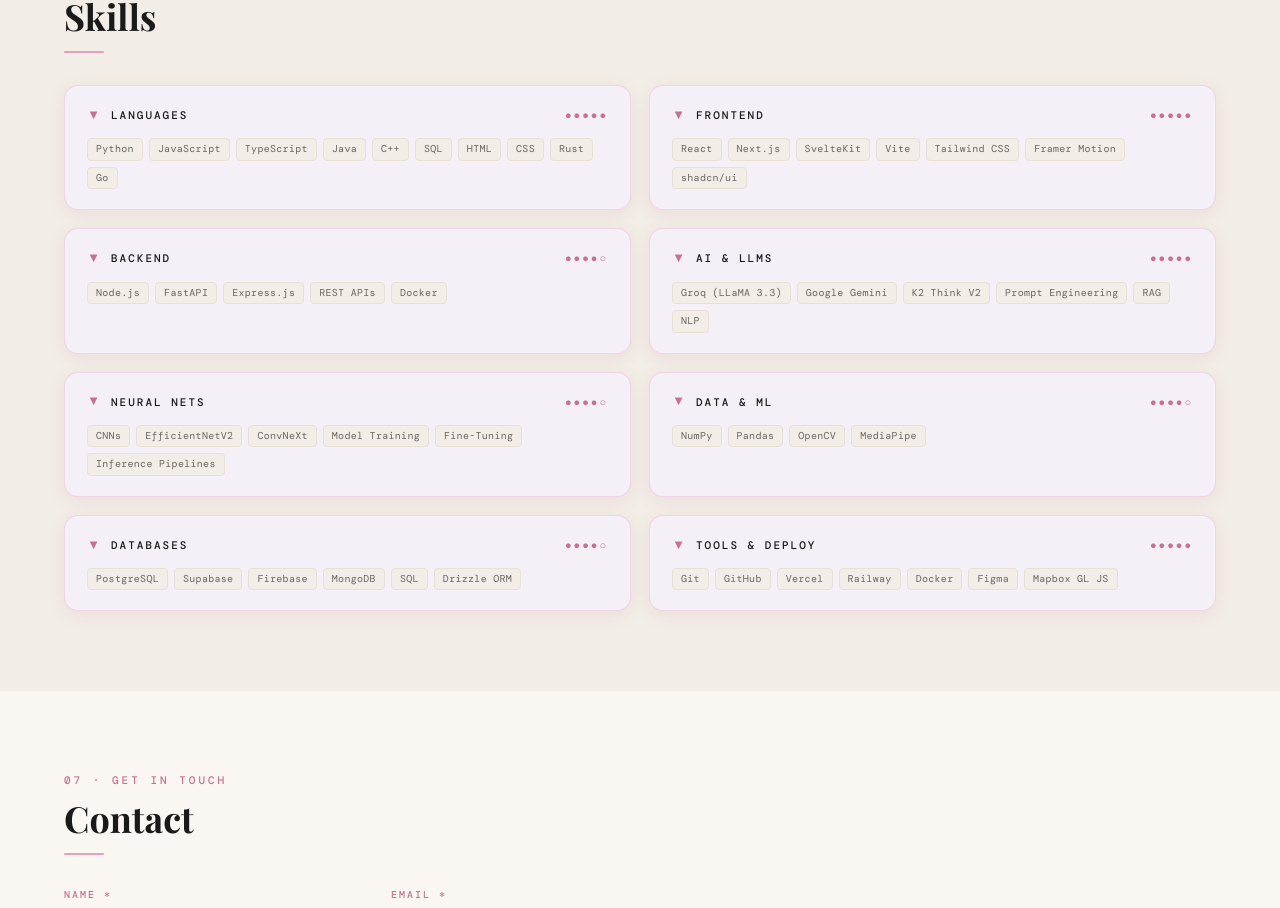
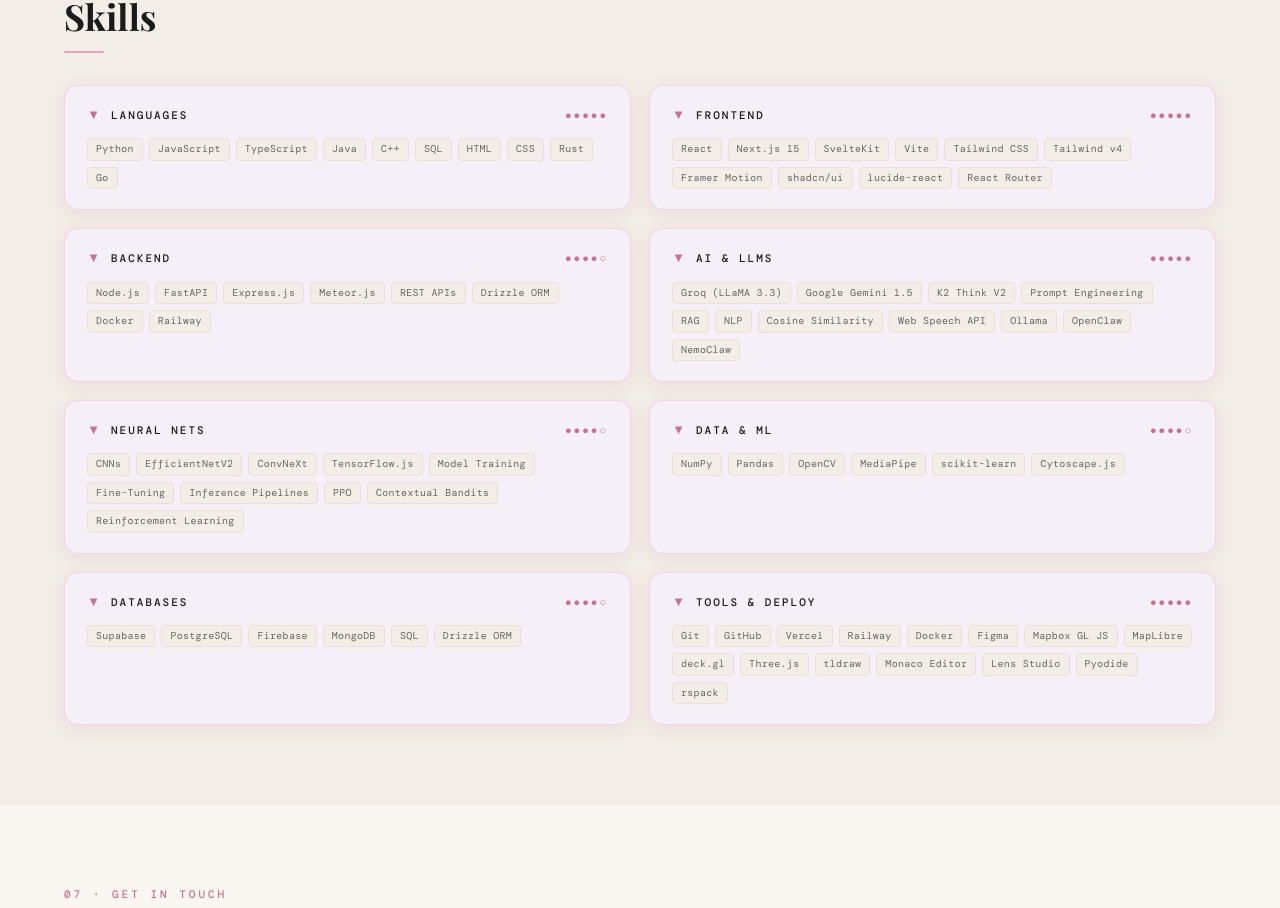
Before and after one commit to nylaimanii/nyla-portfolio, a React (Vite) app: page / in a window 1280 px wide. Shown: the part 6685-7593 px from the top of the page. Built offline with nearby package versions, Linux system fonts and the light colour scheme; a web font is replaced by a local one.

Commit message:
update skills to reflect all current work
Co-Authored-By: Claude Opus 5 (1M context) <noreply@anthropic.com>

```diff
--- a/src/constants/data.js
+++ b/src/constants/data.js
@@ -12,25 +12,56 @@ export const personalInfo = {
 };
 
 export const skills = {
-  languages: ["Python", "JavaScript", "TypeScript", "Java", "C++", "SQL", "HTML", "CSS", "Rust", "Go"],
-  frontend: ["React", "Next.js", "SvelteKit", "Vite", "Tailwind CSS", "Framer Motion", "shadcn/ui"],
-  backend: ["Node.js", "FastAPI", "Express.js", "REST APIs", "Docker"],
-  ai: ["Groq (LLaMA 3.3)", "Google Gemini", "K2 Think V2", "Prompt Engineering", "RAG", "NLP"],
-  neural: ["CNNs", "EfficientNetV2", "ConvNeXt", "Model Training", "Fine-Tuning", "Inference Pipelines"],
-  data: ["NumPy", "Pandas", "OpenCV", "MediaPipe"],
-  databases: ["PostgreSQL", "Supabase", "Firebase", "MongoDB", "SQL", "Drizzle ORM"],
-  tools: ["Git", "GitHub", "Vercel", "Railway", "Docker", "Figma", "Mapbox GL JS"]
+  languages: [
+    "Python", "JavaScript", "TypeScript", "Java",
+    "C++", "SQL", "HTML", "CSS", "Rust", "Go"
+  ],
+  frontend: [
+    "React", "Next.js 15", "SvelteKit", "Vite",
+    "Tailwind CSS", "Tailwind v4", "Framer Motion",
+    "shadcn/ui", "lucide-react", "React Router"
+  ],
+  backend: [
+    "Node.js", "FastAPI", "Express.js", "Meteor.js",
+    "REST APIs", "Drizzle ORM", "Docker", "Railway"
+  ],
+  aiLlms: [
+    "Groq (LLaMA 3.3)", "Google Gemini 1.5",
+    "K2 Think V2", "Prompt Engineering", "RAG",
+    "NLP", "Cosine Similarity", "Web Speech API",
+    "Ollama", "OpenClaw", "NemoClaw"
+  ],
+  neuralNets: [
+    "CNNs", "EfficientNetV2", "ConvNeXt",
+    "TensorFlow.js", "Model Training", "Fine-Tuning",
+    "Inference Pipelines", "PPO", "Contextual Bandits",
+    "Reinforcement Learning"
+  ],
+  dataAndMl: [
+    "NumPy", "Pandas", "OpenCV", "MediaPipe",
+    "scikit-learn", "Cytoscape.js"
+  ],
+  databases: [
+    "Supabase", "PostgreSQL", "Firebase",
+    "MongoDB", "SQL", "Drizzle ORM"
+  ],
+  toolsAndDeploy: [
+    "Git", "GitHub", "Vercel", "Railway", "Docker",
+    "Figma", "Mapbox GL JS", "MapLibre", "deck.gl",
+    "Three.js", "tldraw", "Monaco Editor",
+    "Lens Studio", "Pyodide", "rspack"
+  ]
 };
 
 export const skillCategories = [
-  { key: 'languages', label: 'LANGUAGES',     accent: 'blue',     level: 5 },
-  { key: 'frontend',  label: 'FRONTEND',      accent: 'pink',     level: 5 },
-  { key: 'backend',   label: 'BACKEND',       accent: 'mint',     level: 4 },
-  { key: 'ai',        label: 'AI & LLMs',     accent: 'lavender', level: 5 },
-  { key: 'neural',    label: 'NEURAL NETS',   accent: 'peach',    level: 4 },
-  { key: 'data',      label: 'DATA & ML',     accent: 'yellow',   level: 4 },
-  { key: 'databases', label: 'DATABASES',     accent: 'mint',     level: 4 },
-  { key: 'tools',     label: 'TOOLS & DEPLOY',accent: 'blue',     level: 5 },
+  { key: 'languages',      label: 'LANGUAGES',      accent: 'blue',     level: 5 },
+  { key: 'frontend',       label: 'FRONTEND',       accent: 'pink',     level: 5 },
+  { key: 'backend',        label: 'BACKEND',        accent: 'mint',     level: 4 },
+  { key: 'aiLlms',         label: 'AI & LLMS',      accent: 'lavender', level: 5 },
+  { key: 'neuralNets',     label: 'NEURAL NETS',    accent: 'peach',    level: 4 },
+  { key: 'dataAndMl',      label: 'DATA & ML',      accent: 'yellow',   level: 4 },
+  { key: 'databases',      label: 'DATABASES',      accent: 'mint',     level: 4 },
+  { key: 'toolsAndDeploy', label: 'TOOLS & DEPLOY', accent: 'blue',     level: 5 },
 ];
 
 export const education = [
```
